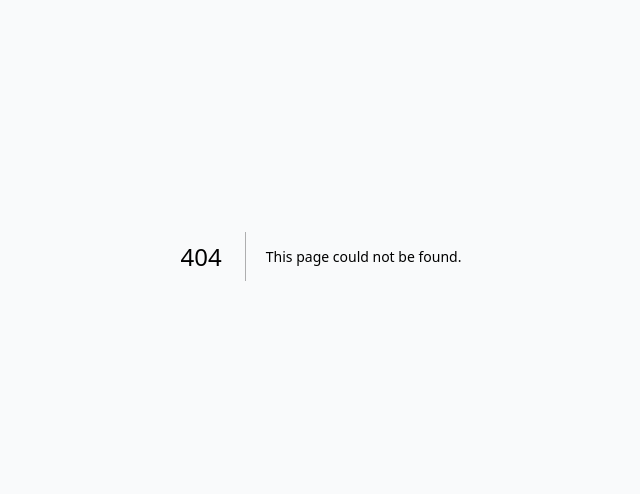
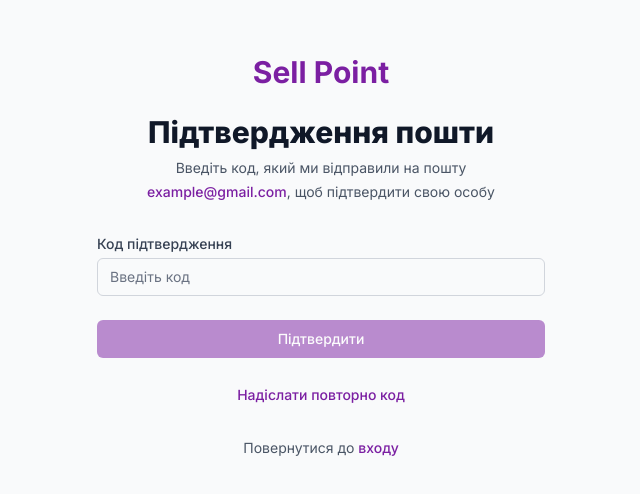
Before and after one commit to sellpoint-pp-ua/client, a Next.js app: page /auth/verify-email in a window 1280 px wide. Before the commit this address had no page. Shown: the part 144-638 px from the top of the page, without its empty margins (319-959 px from the left). Built offline with nearby package versions, Linux system fonts and the light colour scheme.

Commit message:
Created page fot e-mail veryfing

```diff
--- a/src/app/auth/login/page.tsx
+++ b/src/app/auth/login/page.tsx
@@ -139,6 +139,8 @@
                 <p className="mt-1 text-sm text-red-600">{validationErrors.password}</p>
               )}
             </div>
+
+
           </div>
 
           <div className="flex items-center justify-between">
--- a/src/app/auth/register/page.tsx
+++ b/src/app/auth/register/page.tsx
@@ -290,6 +290,15 @@
               {isLoading ? 'Створення акаунту...' : 'Створити акаунт'}
             </button>
           </div>
+
+          <div className="text-center">
+            <p className="text-sm text-gray-600">
+              Вже маєте акаунт?{' '}
+              <Link href="/auth/login" className="font-medium text-[#7B1FA2] hover:text-[#6a1b8c]">
+                Увійти
+              </Link>
+            </p>
+          </div>
         </form>
       </div>
     </div>
--- /dev/null
+++ b/src/app/auth/verify-email/layout.tsx
@@ -0,0 +1,11 @@
+export default function VerifyEmailLayout({
+  children,
+}: {
+  children: React.ReactNode
+}) {
+  return (
+    <div className="min-h-screen">
+      {children}
+    </div>
+  );
+}
--- /dev/null
+++ b/src/app/auth/verify-email/page.tsx
@@ -0,0 +1,97 @@
+'use client';
+
+import Link from "next/link";
+import { useState } from 'react';
+
+export default function VerifyEmailPage() {
+  const [verificationCode, setVerificationCode] = useState('');
+  const [isLoading, setIsLoading] = useState(false);
+
+  const handleSubmit = async (e: React.FormEvent) => {
+    e.preventDefault();
+    setIsLoading(true);
+
+    // TODO: Implement verification logic
+    console.log('Verifying code:', verificationCode);
+
+    // Simulate API call
+    setTimeout(() => {
+      setIsLoading(false);
+    }, 1000);
+  };
+
+  const handleResendCode = () => {
+    // TODO: Implement resend code logic
+    console.log('Resending code...');
+  };
+
+  return (
+    <div className="min-h-screen bg-gray-50 flex items-center justify-center py-12 px-4 sm:px-6 lg:px-8">
+      <div className="max-w-md w-full space-y-8">
+        <div>
+          <Link href="/" className="flex justify-center">
+            <h1 className="text-3xl font-bold text-[#7B1FA2]">Sell Point</h1>
+          </Link>
+          <h2 className="mt-6 text-center text-3xl font-extrabold text-gray-900">
+            Підтвердження пошти
+          </h2>
+          <p className="mt-2 text-center text-sm text-gray-600">
+            Введіть код, який ми відправили на пошту
+          </p>
+          <p className="mt-1 text-center text-sm text-gray-600">
+            <span className="font-medium text-[#7B1FA2]">example@gmail.com</span>, щоб підтвердити свою особу
+          </p>
+        </div>
+
+        <form onSubmit={handleSubmit} className="mt-8 space-y-6">
+          <div>
+            <label htmlFor="verificationCode" className="block text-sm font-medium text-gray-700">
+              Код підтвердження
+            </label>
+            <input
+              id="verificationCode"
+              name="verificationCode"
+              type="text"
+              autoComplete="one-time-code"
+              required
+              value={verificationCode}
+              onChange={(e) => setVerificationCode(e.target.value)}
+              placeholder="Введіть код"
+              className="mt-1 appearance-none relative block w-full px-3 py-2 border border-gray-300 placeholder-gray-500 text-gray-900 rounded-md focus:outline-none focus:ring-[#7B1FA2] focus:border-[#7B1FA2] focus:z-10 sm:text-sm"
+              maxLength={6}
+            />
+          </div>
+
+          <div>
+            <button
+              type="submit"
+              disabled={isLoading || !verificationCode.trim()}
+              className="group relative w-full flex justify-center py-2 px-4 border border-transparent text-sm font-medium rounded-md text-white bg-[#7B1FA2] hover:bg-[#6a1b8c] focus:outline-none focus:ring-2 focus:ring-offset-2 focus:ring-[#7B1FA2] disabled:opacity-50 disabled:cursor-not-allowed"
+            >
+              {isLoading ? 'Підтвердження...' : 'Підтвердити'}
+            </button>
+          </div>
+
+          <div className="text-center">
+            <button
+              type="button"
+              onClick={handleResendCode}
+              className="text-sm text-[#7B1FA2] hover:text-[#6a1b8c] font-medium"
+            >
+              Надіслати повторно код
+            </button>
+          </div>
+        </form>
+
+        <div className="text-center">
+          <p className="text-sm text-gray-600">
+            Повернутися до{' '}
+            <Link href="/auth/login" className="font-medium text-[#7B1FA2] hover:text-[#6a1b8c]">
+              входу
+            </Link>
+          </p>
+        </div>
+      </div>
+    </div>
+  );
+}
```
Also changed, not shown: package.json (+13 -5 lines), 2 other files (tests, documents, lock files or other folders).
